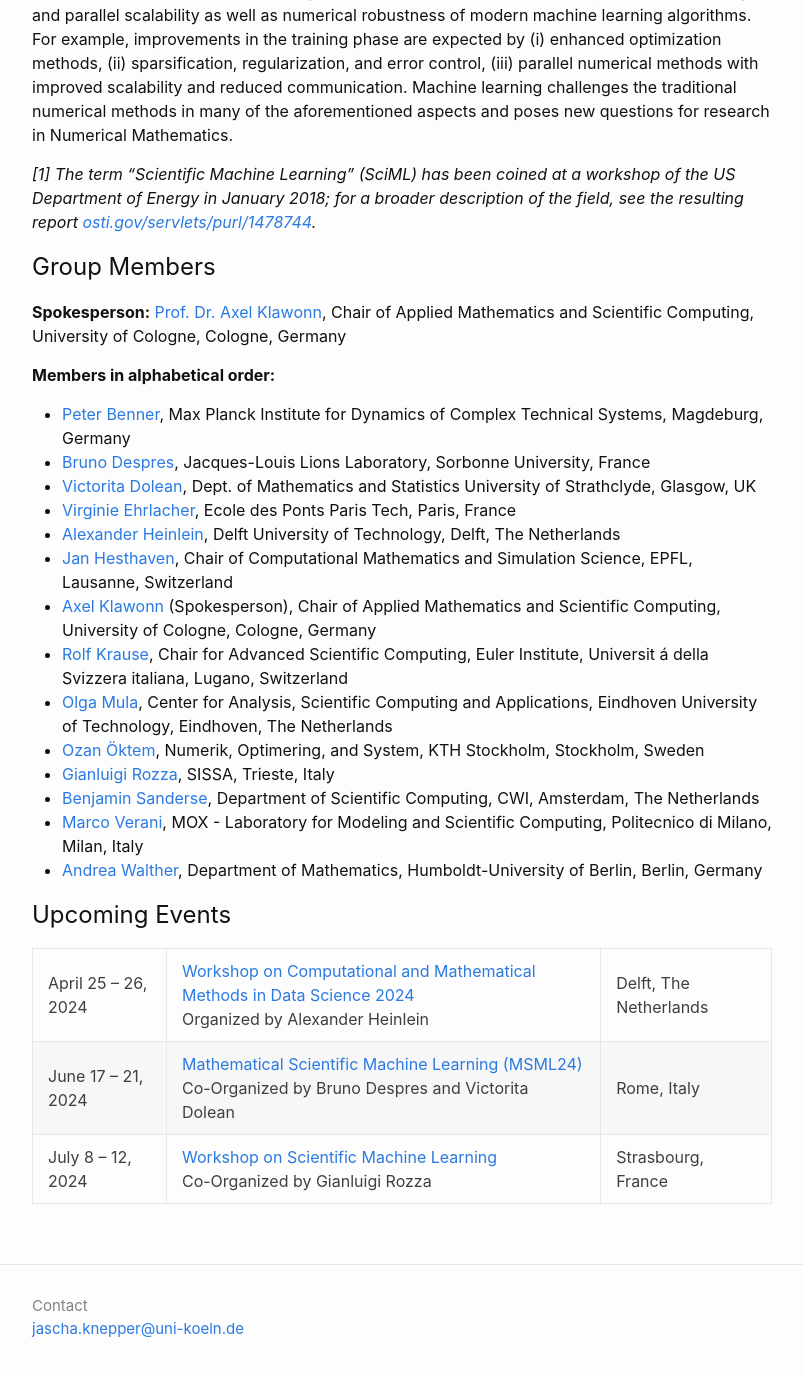
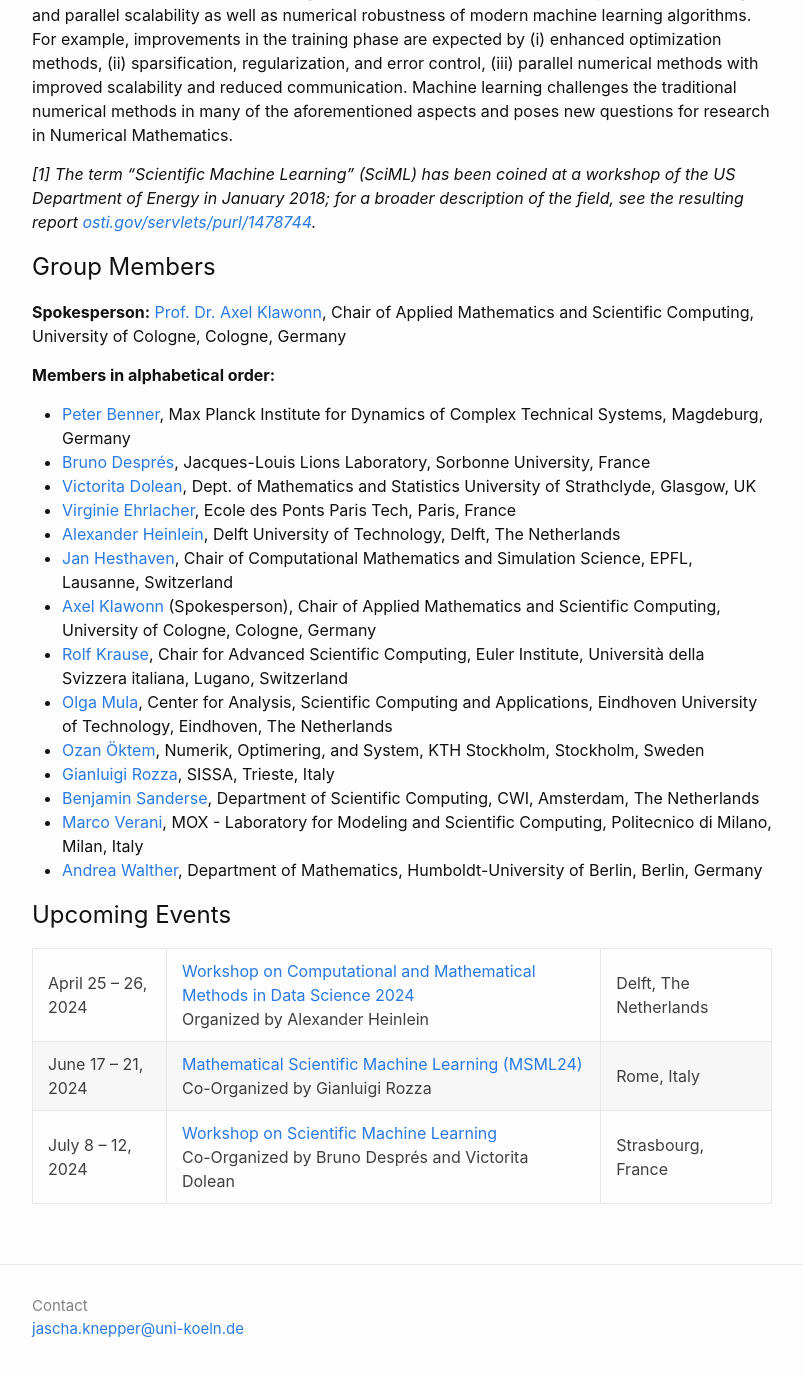
Before and after one commit to EMS-TAG-SciML/ems-tag-sciml.github.io, a Jekyll site: the page built from index.md, in a window 1280 px wide and 1400 px high, scrolled down 968 px. Shown: the top 1376 px of the window, without its empty margins (238-1041 px from the left). Built offline with Jekyll 4.4.1, drawn with Linux system fonts in a browser that asks for light colours.

Commit message:
fix swapped lines and typo

```diff
--- a/index.md
+++ b/index.md
@@ -35,13 +35,13 @@ In the field of numerically efficient machine learning, new or improved numerica
 <b>Members in alphabetical order:</b>
 
 * [Peter Benner](mailto:benner@mpi-magdeburg.mpg.de), Max Planck Institute for Dynamics of Complex Technical Systems, Magdeburg, Germany
-* [Bruno Despres](mailto:bruno.despres@sorbonne-universite.fr), Jacques-Louis Lions Laboratory, Sorbonne University, France
+* [Bruno Després](mailto:bruno.despres@sorbonne-universite.fr), Jacques-Louis Lions Laboratory, Sorbonne University, France
 * [Victorita Dolean](mailto:victorita.dolean@strath.ac.uk), Dept. of Mathematics and Statistics University of Strathclyde, Glasgow, UK
 * [Virginie Ehrlacher](mailto:virginie.ehrlacher@enpc.fr), Ecole des Ponts Paris Tech, Paris, France
 * [Alexander Heinlein](mailto:a.heinlein@tudelft.nl), Delft University of Technology, Delft, The Netherlands
 * [Jan Hesthaven](mailto:jan.hesthaven@epfl.ch), Chair of Computational Mathematics and Simulation Science, EPFL, Lausanne, Switzerland
 * [Axel Klawonn](mailto:axel.klawonn@uni-koeln.de) (Spokesperson), Chair of Applied Mathematics and Scientific Computing, University of Cologne, Cologne, Germany
-* [Rolf Krause](mailto:rolf.krause@usi.ch), Chair for Advanced Scientific Computing, Euler Institute, Universit á della Svizzera italiana, Lugano, Switzerland
+* [Rolf Krause](mailto:rolf.krause@usi.ch), Chair for Advanced Scientific Computing, Euler Institute, Università della Svizzera italiana, Lugano, Switzerland
 * [Olga Mula](mailto:o.mula@tue.nl), Center for Analysis, Scientific Computing and Applications, Eindhoven University of Technology, Eindhoven, The Netherlands
 * [Ozan Öktem](mailto:ozan@kth.se), Numerik, Optimering, and System, KTH Stockholm, Stockholm, Sweden
 * [Gianluigi Rozza](mailto:grozza@sissa.it), SISSA, Trieste, Italy
@@ -52,5 +52,5 @@ In the field of numerically efficient machine learning, new or improved numerica
 ## Upcoming Events
 
 | April 25 – 26, 2024 | <a href="https://searhein.github.io/gamm-cominds-2024/" target="_blank">Workshop on Computational and Mathematical Methods in Data Science 2024</a> <br/> Organized by Alexander Heinlein | Delft, The Netherlands |
-| June 17 – 21, 2024 | <a href="https://indico.sissa.it/event/107/" target="_blank">Mathematical Scientific Machine Learning (MSML24)</a> <br/> Co-Organized by Bruno Despres and Victorita Dolean | Rome, Italy |
-| July 8 – 12, 2024 | <a href="https://irma.math.unistra.fr/~micheldansac/SciML2024/" target="_blank">Workshop on Scientific Machine Learning</a> <br/> Co-Organized by Gianluigi Rozza | Strasbourg, France |
+| June 17 – 21, 2024 | <a href="https://indico.sissa.it/event/107/" target="_blank">Mathematical Scientific Machine Learning (MSML24)</a> <br/> Co-Organized by Gianluigi Rozza | Rome, Italy |
+| July 8 – 12, 2024 | <a href="https://irma.math.unistra.fr/~micheldansac/SciML2024/" target="_blank">Workshop on Scientific Machine Learning</a> <br/> Co-Organized by Bruno Després and Victorita Dolean | Strasbourg, France |
```
